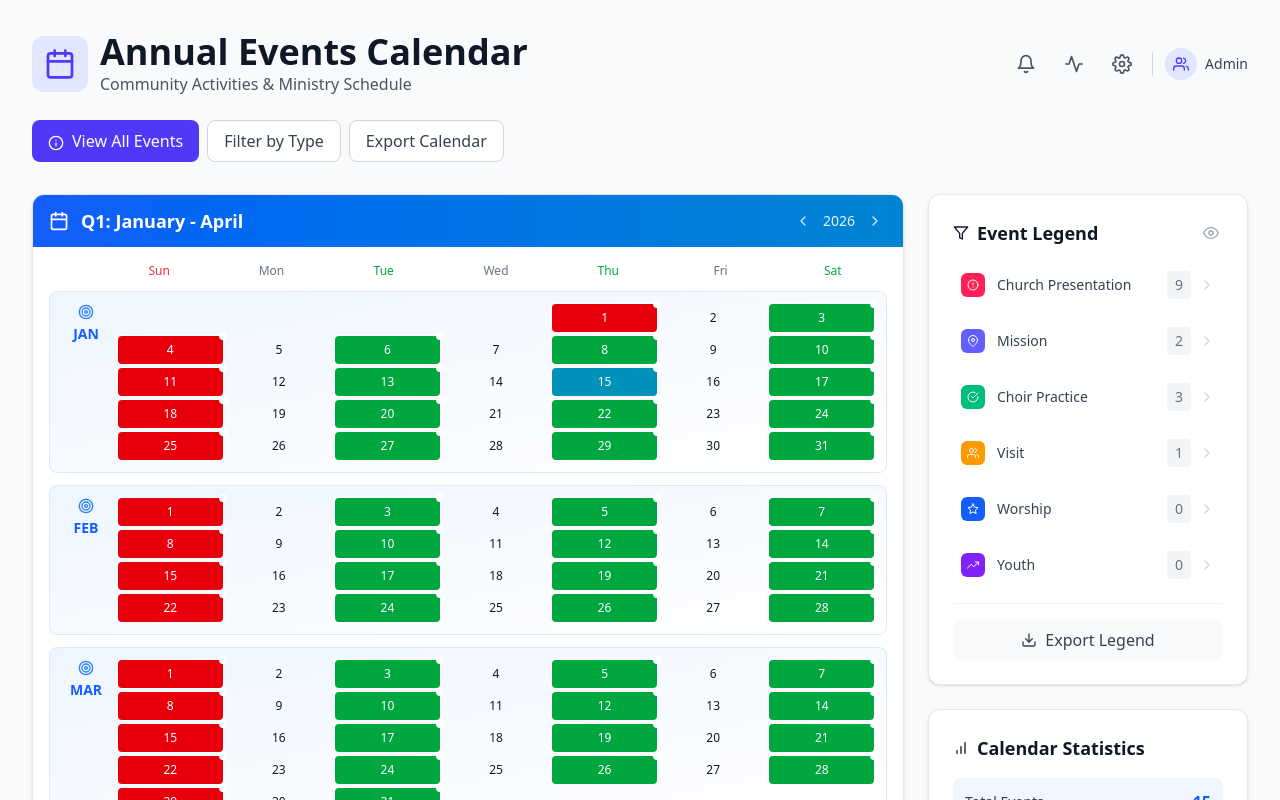
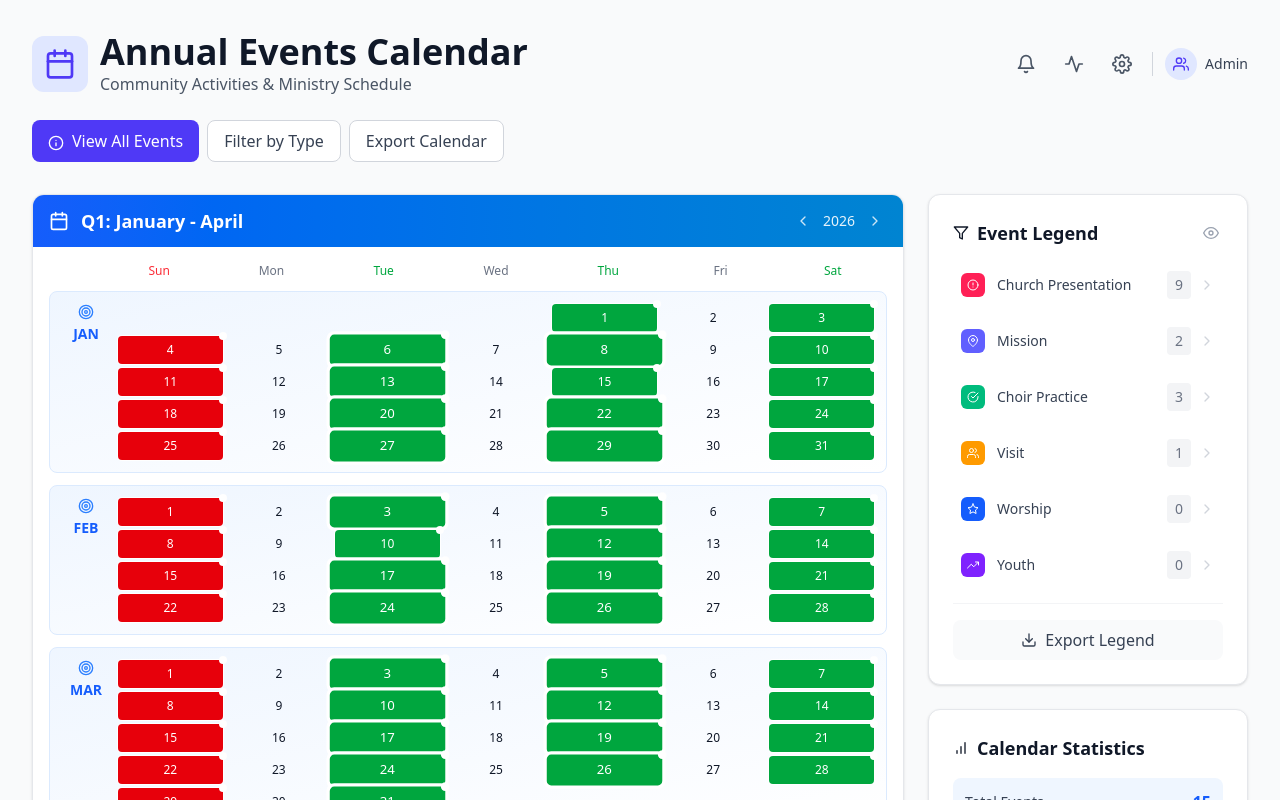
Before and after one commit to jeffkaberagithara-guru/pcea-calendar, a React (Vite) app: page / in a window 1280 px wide. Shown: the top 800 px of the page. Built offline with nearby package versions, Linux system fonts and the light colour scheme.

Commit message:
Modified Quarter One component.

```diff
--- a/src/components/QuarterOne.jsx
+++ b/src/components/QuarterOne.jsx
@@ -101,7 +101,9 @@ function QuarterOne({ events, onEventSelect, selectedEvent }) {
                                                     // Highlight background only on Sun (0), Tue (2), Thu (4), Sat (6)
                                                     const isHighlightDay = dayIndex === 0 || dayIndex === 2 || dayIndex === 4 || dayIndex === 6;
 
-                                                    if (dayEvent && isHighlightDay) {
+                                                    if (dayIndex === 2 || dayIndex === 4) {
+                                                        cellStyle = `bg-green-600 text-white font-medium ring-2 ring-offset-1 ring-offset-white ${isSelected ? "ring-white scale-110" : "ring-transparent hover:ring-white/50"}`;
+                                                    } else if (dayEvent && isHighlightDay) {
                                                         cellStyle = `${getEventTypeColor(dayEvent.category)} text-white font-medium ring-2 ring-offset-1 ring-offset-white ${isSelected ? "ring-white scale-110" : "ring-transparent hover:ring-white/50"}`;
                                                     } else if (isPracticeDay) {
                                                         cellStyle = "bg-green-600 text-white font-medium ring-2 ring-offset-1 ring-offset-white ring-transparent hover:ring-white/50";
```
